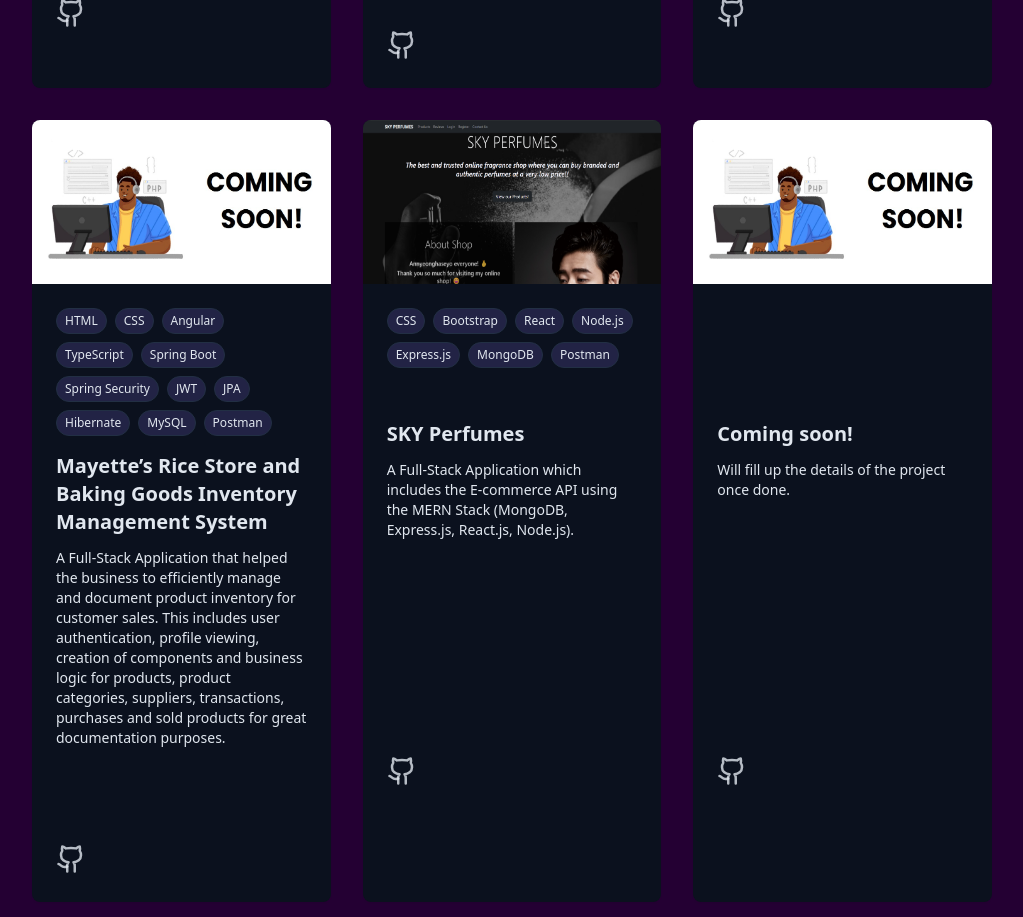
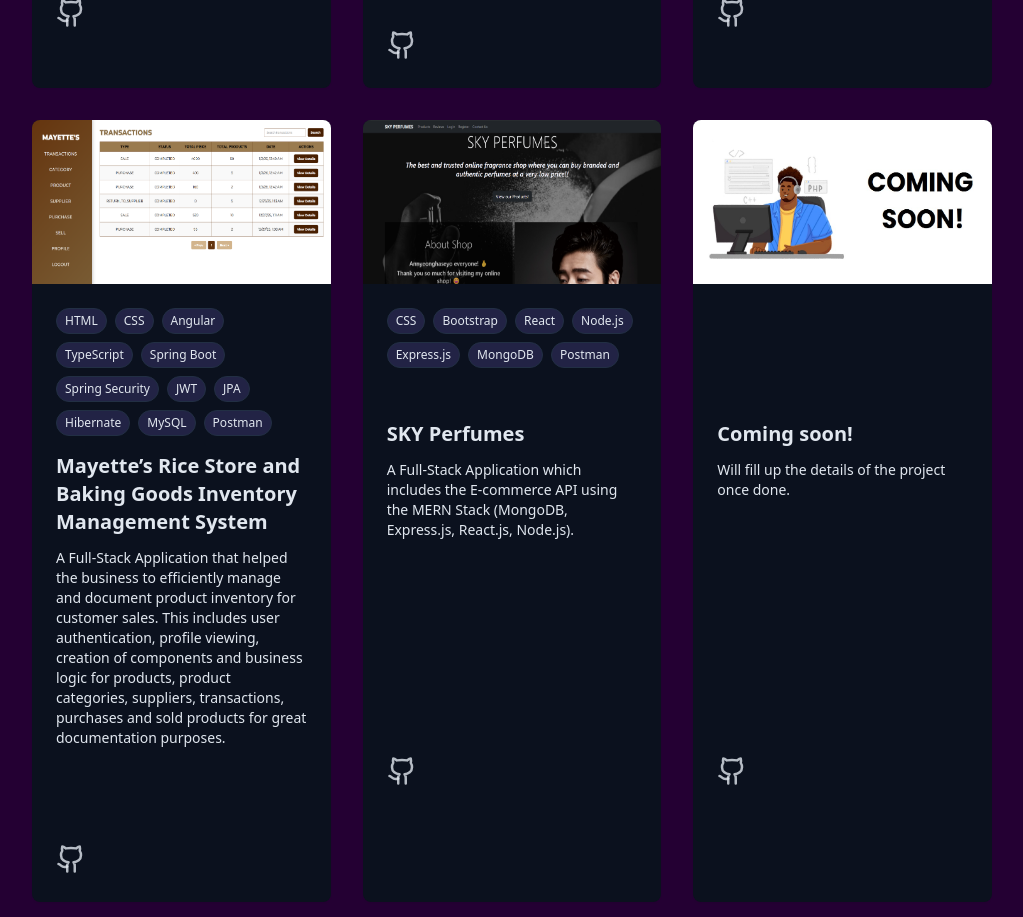
Before and after one commit to dpba0224/webportfolio_react_app, a React (Vite) app: page / in a window 1280 px wide. Shown: the part 5000-5917 px from the top of the page, without its empty margins (128-1151 px from the left). Built offline with nearby package versions, Linux system fonts and the light colour scheme.

Commit message:
2026-01-03 v.03: Updated the ProjectsSection

```diff
--- a/src/components/ProjectsSection.jsx
+++ b/src/components/ProjectsSection.jsx
@@ -29,7 +29,7 @@ const projects = [
         id: 4,
         title: "Mayette’s Rice Store and Baking Goods Inventory Management System",
         description: "A Full-Stack Application that helped the business to efficiently manage and document product inventory for customer sales. This includes user authentication, profile viewing, creation of components and business logic for products, product categories, suppliers, transactions, purchases and sold products for great documentation purposes.",
-        image: "/projects/projectcs.jpg",
+        image: "/projects/project05.png",
         tags: ["HTML", "CSS", "Angular", "TypeScript", "Spring Boot", "Spring Security", "JWT", "JPA", "Hibernate", "MySQL", "Postman"],
         githubUrl: "https://github.com/dpba0224/mayette_inventory_springboot_app"
     },
```
Also changed, not shown: public/projects/project05.png (added).
